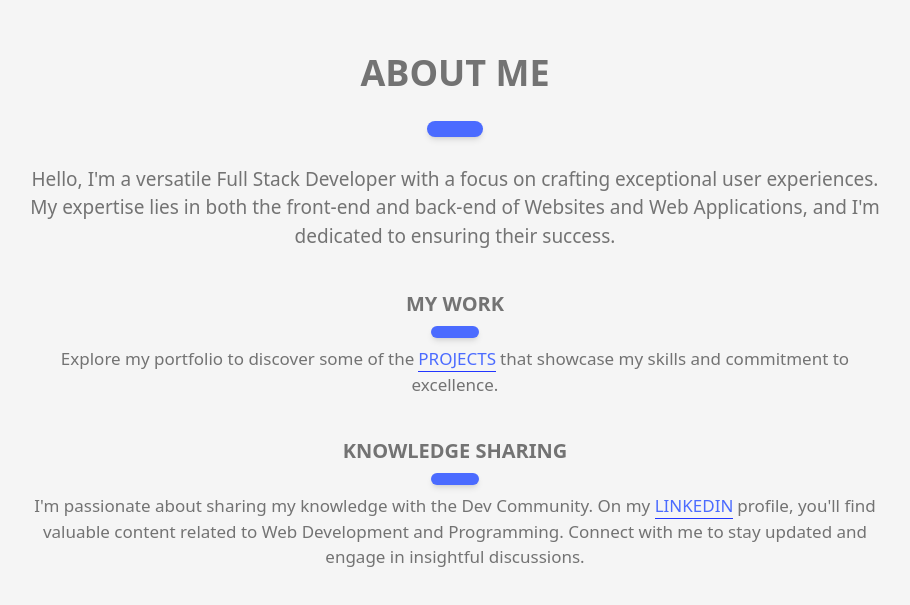
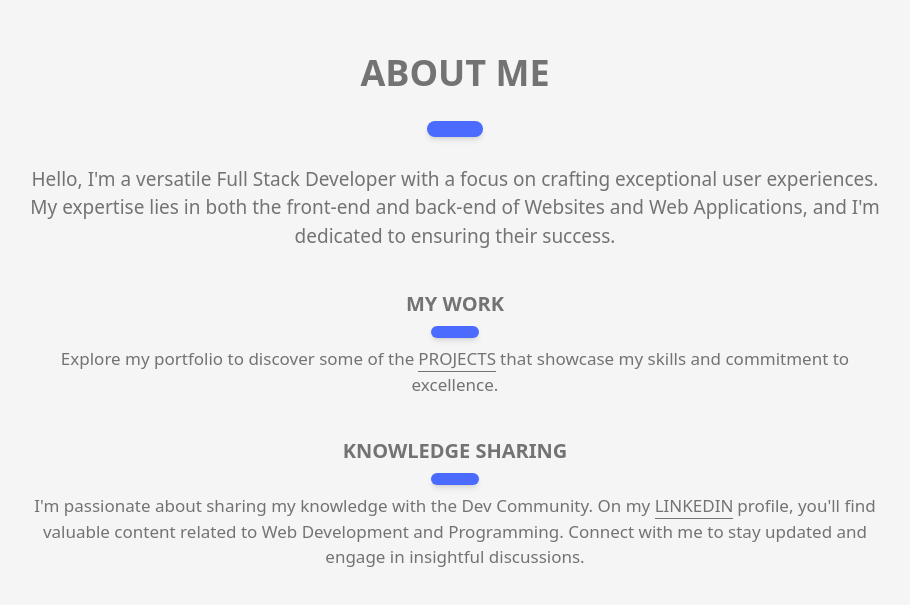
Before and after one commit to yahyahewa/portfolio.ts, a React (Vite) app: page / in a window 1280 px wide. Shown: the part 889-1494 px from the top of the page, without its empty margins (185-1095 px from the left). Built offline with nearby package versions, Linux system fonts and the light colour scheme.

Commit message:
add some prperty for project link

```diff
--- a/src/components/about/about.tsx
+++ b/src/components/about/about.tsx
@@ -32,8 +32,12 @@ function About() {
          <p className="w-[95%] md:w-3/4 lg:w-2/3 text-neutral-500
           text-[17px]">
             Explore my portfolio to discover some of the
-            <Link to="projects" className="border-b mx-1 pb-[1px]
-             border-jaguar-500 cursor-pointer text-jaguar-400 uppercase">
+            <Link
+          spy={true}
+          smooth={true}
+          offset={50}
+          duration={500} to="projects" className="border-b mx-1 pb-[1px]
+             border-neutral-500 cursor-pointer text-neutral-500 uppercase">
             Projects
             </Link>
              that showcase my skills and commitment to excellence.</p>
@@ -50,7 +54,7 @@ function About() {
           text-[17px]">
            I'm passionate about sharing my knowledge
             with the Dev Community. On my <a className="border-b pb-[1px]
-             border-jaguar-500 mr-1 text-jaguar-400 uppercase"
+             border-neutral-500 mr-1 text-neutral-500 uppercase"
             href="https://www.linkedin.com/in/yahya-hiwa-781927198?fbclid=IwAR17jl2-UsPU_w_S7ZFzYg8V4IjjraVc5QFp9DD-aVJsCSPrlHnItvL5DjY&original_referer=https%3A%2F%2Fl.facebook.com%2F">
             LinkedIn
             </a>
--- a/src/components/home/Home.tsx
+++ b/src/components/home/Home.tsx
@@ -21,7 +21,12 @@ function Home() {
              project management, customer relations, and
               creative problem-solving,
            always eager for new programming challenges. </p>
-          <Link className="bg-jaguar-400
+          <Link
+          spy={true}
+          smooth={true}
+          offset={50}
+          duration={500}
+          className="bg-jaguar-400
            text-neutral-50 py-5 px-20 text-2xl
             rounded-lg uppercase font-bold
             cursor-pointer hover:scale-105 shadow-lg
```
